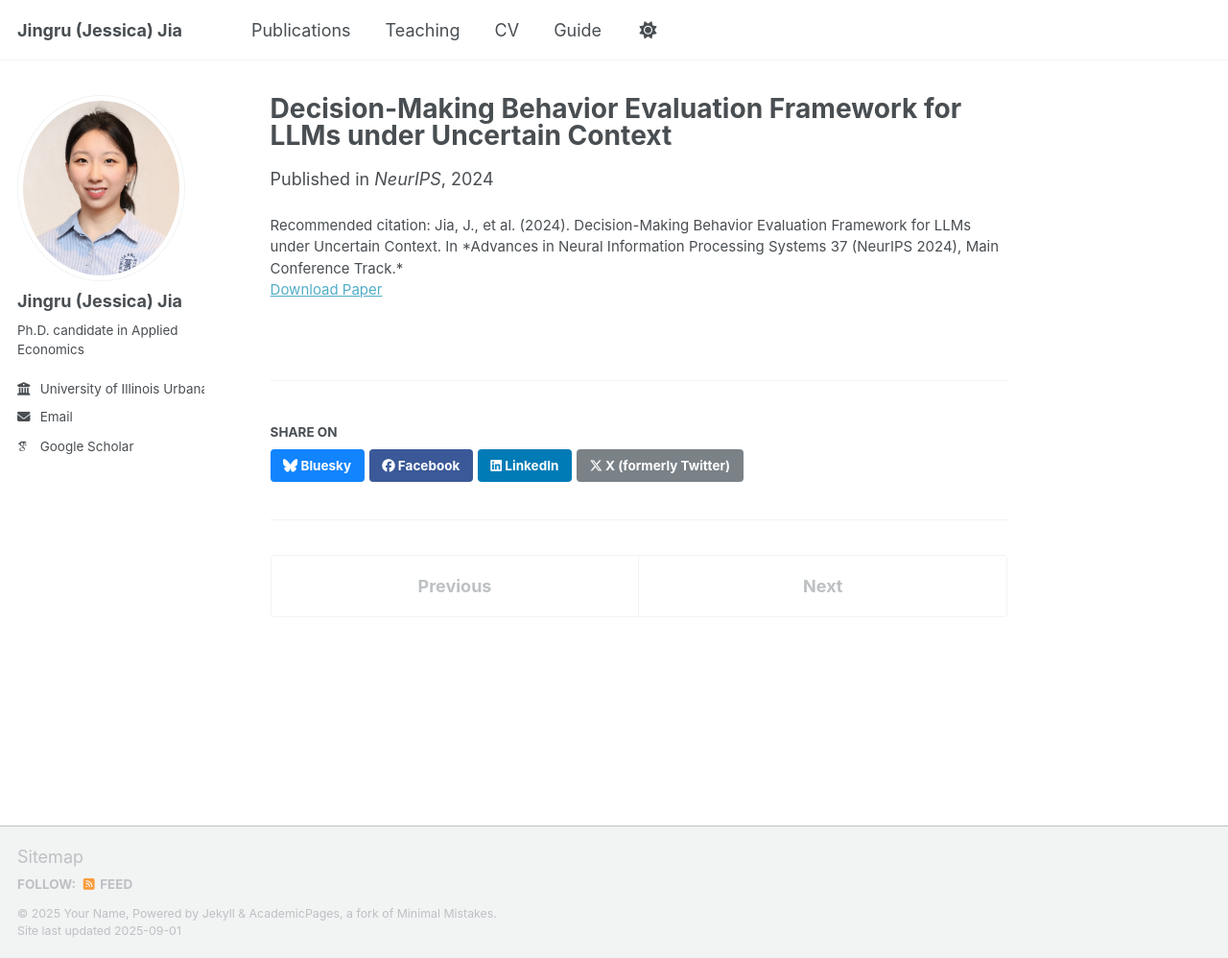
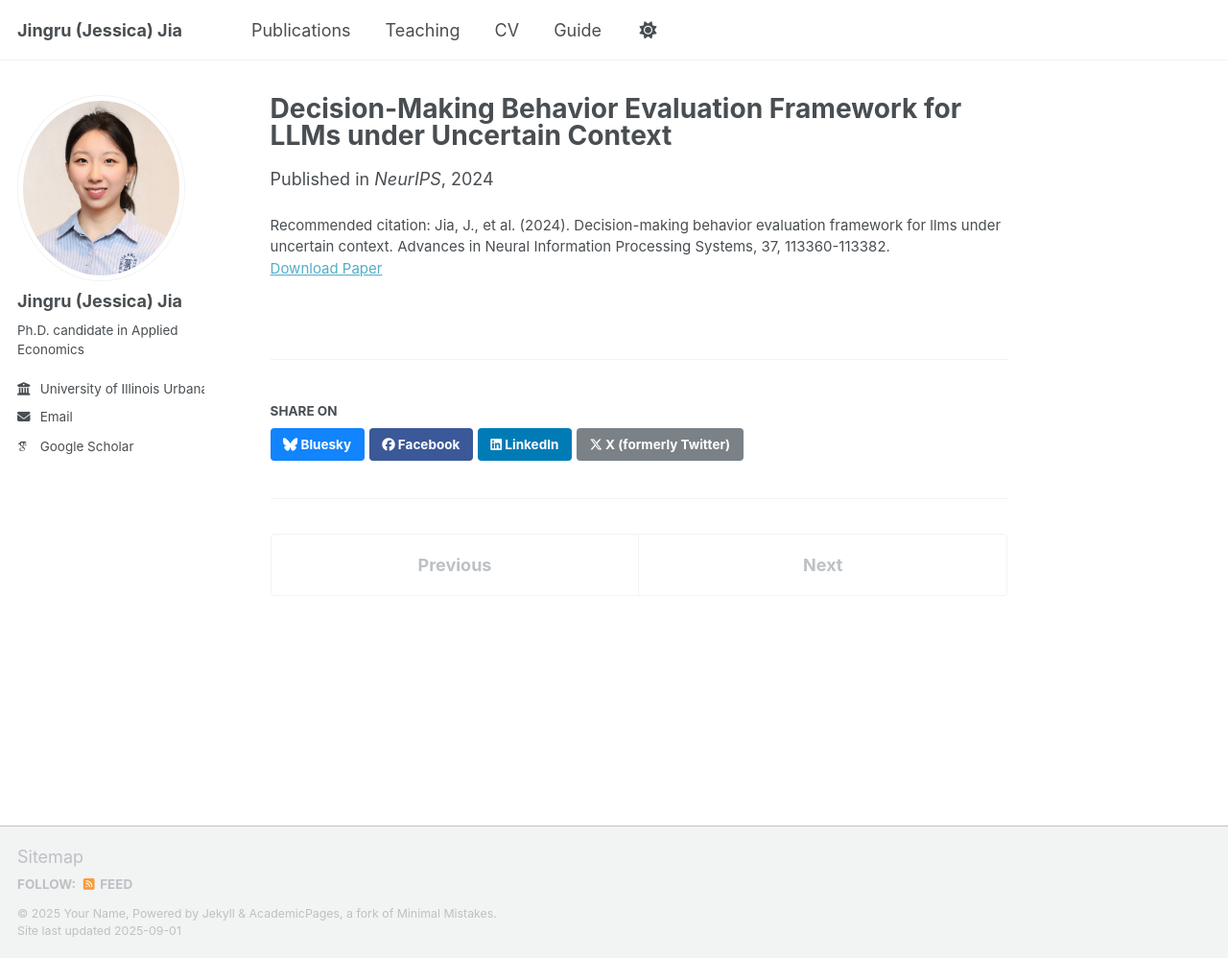
Before and after one commit to jingru688/jingru688.github.io, a Jekyll site: the page built from _publications/neurips24.md, in a window 1280 px wide and 998 px high. Shown: the whole window at 96% size. Built offline with Jekyll 4.4.1, drawn with Linux system fonts in a browser that asks for light colours; some web fonts are replaced; a script that is not in the unit is left out.

Commit message:
Update neurips24.md

```diff
--- a/_publications/neurips24.md
+++ b/_publications/neurips24.md
@@ -5,6 +5,6 @@ date: 2024-12-10
 venue: "NeurIPS"
 category: "paper"
 paperurl: "https://proceedings.neurips.cc/paper_files/paper/2024/hash/cda04d7ea67ea1376bf8c6962d8541e0-Abstract-Conference.html"
-citation: "Jia, J., et al. (2024). Decision-Making Behavior Evaluation Framework for LLMs under Uncertain Context. In *Advances in Neural Information Processing Systems 37 (NeurIPS 2024), Main Conference Track.*"
+citation: "Jia, J., et al. (2024). Decision-making behavior evaluation framework for llms under uncertain context. Advances in Neural Information Processing Systems, 37, 113360-113382."
 selected: true
 ---
```
